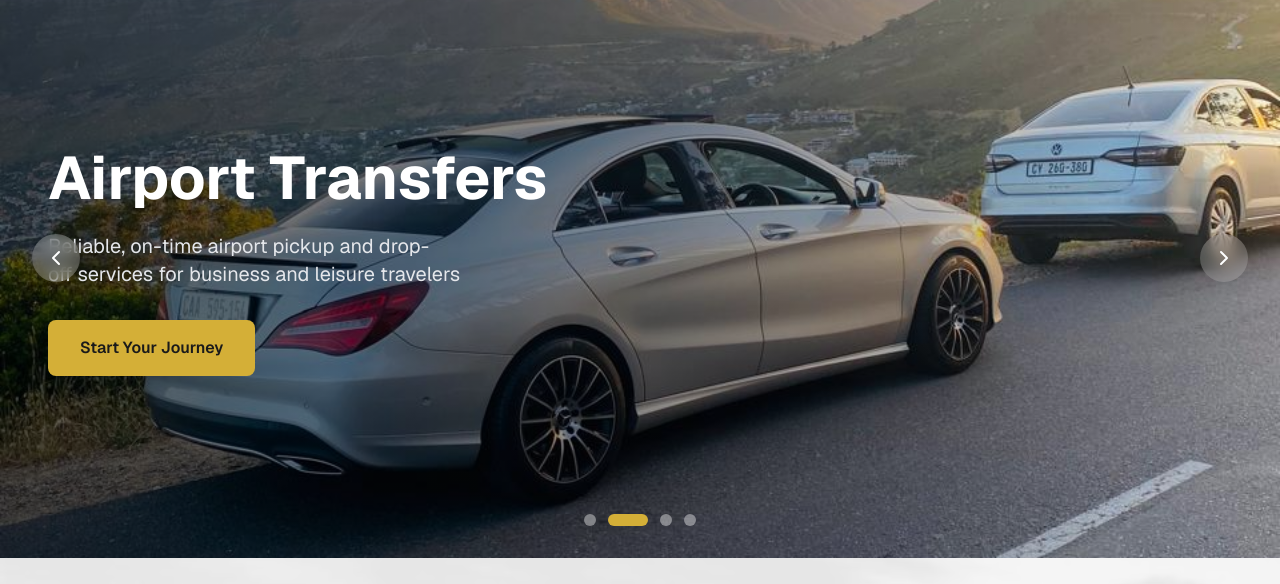
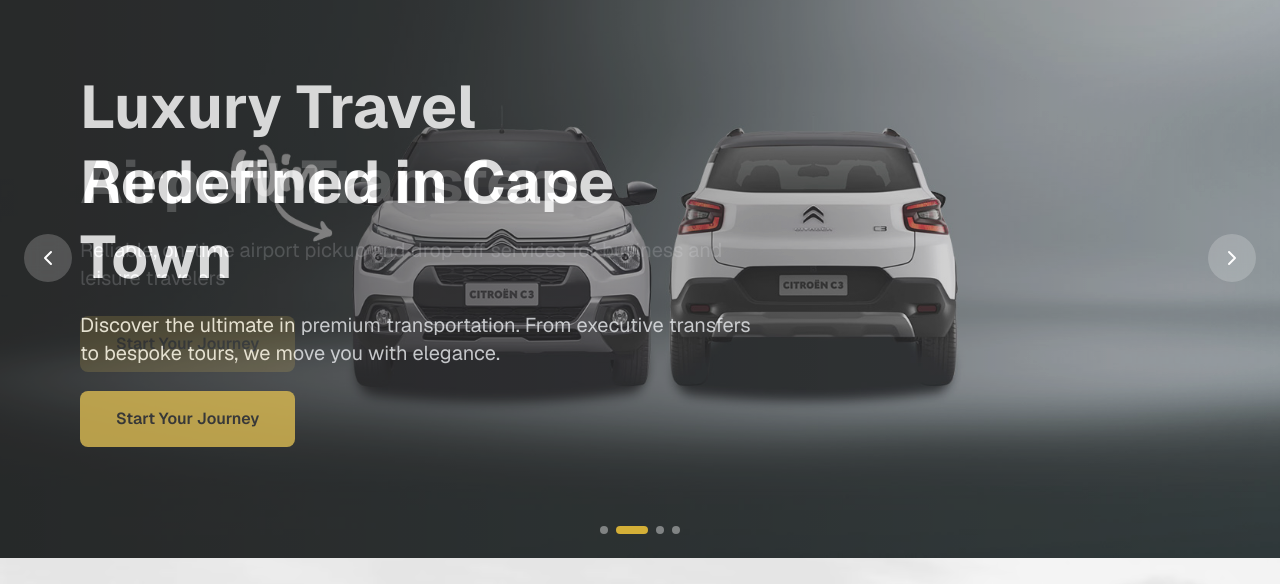
Before and after one commit to kafumbatamaxie-oss/md-travels, a Next.js app: page / in a window 1280 px wide. Shown: the part 160-744 px from the top of the page. Built offline with nearby package versions, Linux system fonts and the light colour scheme; no server answers.

Commit message:
Complete hero section

```diff
--- a/app/page.tsx
+++ b/app/page.tsx
@@ -21,28 +21,32 @@ export default function Home() {
       id: 1,
       title: t.hero.title,
       subtitle: t.hero.subtitle,
-      image: "https://images.unsplash.com/photo-1761775607993-cda287a4e1e5?q=80&w=1032&auto=format&fit=crop&ixlib=rb-4.1.0&ixid=M3wxMjA3fDB8MHxwaG90by1wYWdlfHx8fGVufDB8fHx8fA%3D%3D",
       cta: t.hero.cta1,
+      image: "/Home-page-banner-2.jpg",
+      mobileImage: "/Home-page-banner-mobile-1.jpg",
     },
     {
       id: 2,
       title: t.services.airportTransfers,
       subtitle: "Reliable, on-time airport pickup and drop-off services for business and leisure travelers",
-      image: "/mercedesbenz.jpeg",
       cta: t.hero.cta1,
+      image: "/Home-page-banner-2.jpg",
+      mobileImage: "/Home-page-banner-mobile-1.jpg",
     },
     {
       id: 3,
       title: t.services.corporateTravel,
       subtitle: "Professional transportation for your business needs with experienced drivers and luxury vehicles",
-      image: "https://images.unsplash.com/photo-1634636208509-63bcd2a1b13f?q=80&w=327&auto=format&fit=crop&ixlib=rb-4.1.0&ixid=M3wxMjA3fDB8MHxwaG90by1wYWdlfHx8fGVufDB8fHx8fA%3D%3D",
       cta: t.hero.cta1,
+      image: "/Home-page-banner-2.jpg",
+      mobileImage: "/Home-page-banner-mobile-1.jpg",
     },
     {
       id: 4,
       title: t.services.events,
       subtitle: "Make your special day memorable with our premium transportation and professional service",
-      image: "/toyota_quantum.jpeg",
+      image: "/Home-page-banner-2.jpg",
+      mobileImage: "/Home-page-banner-mobile-1.jpg",
       cta: t.hero.cta1,
     },
   ]
--- a/components/carousel.tsx
+++ b/components/carousel.tsx
@@ -1,6 +1,8 @@
 "use client"
 
-import { useState, useEffect } from "react"
+import { useState, useEffect, useRef } from "react"
+import Image from "next/image"
+import Link from "next/link"
 import { ChevronLeft, ChevronRight } from "lucide-react"
 
 interface CarouselSlide {
@@ -8,110 +10,140 @@ interface CarouselSlide {
   title: string
   subtitle: string
   image: string
+  mobileImage?: string
   cta: string
 }
 
 export function Carousel({ slides }: { slides: CarouselSlide[] }) {
   const [current, setCurrent] = useState(0)
   const [autoPlay, setAutoPlay] = useState(true)
+  const startX = useRef<number | null>(null)
 
+  /* ================= AUTOPLAY ================= */
   useEffect(() => {
     if (!autoPlay) return
     const timer = setInterval(() => {
-      setCurrent((prev) => (prev + 1) % slides.length)
-    }, 5000)
+      setCurrent((p) => (p + 1) % slides.length)
+    }, 6000)
     return () => clearInterval(timer)
   }, [autoPlay, slides.length])
 
   const next = () => {
-    setCurrent((prev) => (prev + 1) % slides.length)
+    setCurrent((p) => (p + 1) % slides.length)
     setAutoPlay(false)
   }
 
   const prev = () => {
-    setCurrent((prev) => (prev - 1 + slides.length) % slides.length)
+    setCurrent((p) => (p - 1 + slides.length) % slides.length)
     setAutoPlay(false)
   }
 
+  /* ================= TOUCH ================= */
+  const onTouchStart = (e: React.TouchEvent) => {
+    startX.current = e.touches[0].clientX
+  }
+
+  const onTouchEnd = (e: React.TouchEvent) => {
+    if (startX.current === null) return
+    const diff = startX.current - e.changedTouches[0].clientX
+    if (diff > 50) next()
+    if (diff < -50) prev()
+    startX.current = null
+  }
+
   return (
-    <div
-      className="relative w-full h-screen bg-background overflow-hidden group"
+    <section
+      className="relative w-full h-[75vh] sm:h-screen overflow-hidden"
       onMouseEnter={() => setAutoPlay(false)}
       onMouseLeave={() => setAutoPlay(true)}
+      onTouchStart={onTouchStart}
+      onTouchEnd={onTouchEnd}
     >
-      {/* Slides */}
       {slides.map((slide, idx) => (
         <div
           key={slide.id}
           className={`absolute inset-0 transition-opacity duration-1000 ${
-            idx === current ? "opacity-100" : "opacity-0"
+            idx === current ? "opacity-100 z-10" : "opacity-0 z-0"
           }`}
         >
-          {/* Background Image with Overlay */}
-          <div
-            className="absolute inset-0 bg-cover bg-center"
-            style={{
-              backgroundImage: `url('${slide.image}')`,
-            }}
-          >
-            <div className="absolute inset-0 bg-gradient-to-r from-black/60 via-black/40 to-transparent" />
+          {/* Background */}
+          <div className="absolute inset-0">
+            <Image
+              src={slide.mobileImage || slide.image}
+              alt={slide.title}
+              fill
+              priority={idx === 0}
+              className="object-cover sm:hidden"
+            />
+            <Image
+              src={slide.image}
+              alt={slide.title}
+              fill
+              priority={idx === 0}
+              className="object-cover hidden sm:block"
+            />
           </div>
 
+          {/* Overlay */}
+          <div className="absolute inset-0 bg-gradient-to-r from-black/75 via-black/40 to-transparent" />
+
           {/* Content */}
-          <div className="relative h-full flex items-center justify-start px-4 sm:px-8 md:px-12">
-            <div className="max-w-2xl animate-fade-in">
-              <h2 className="text-3xl sm:text-4xl md:text-6xl font-bold text-white mb-4 leading-tight text-balance">
+          <div className="relative z-20 h-full flex items-center px-4 sm:px-20">
+            <div className="max-w-xl sm:max-w-2xl animate-fade-in">
+              <h1 className="text-3xl sm:text-5xl md:text-6xl font-bold text-white mb-4 leading-tight">
                 {slide.title}
-              </h2>
-              <p className="text-base sm:text-lg md:text-xl text-gray-200 mb-8 max-w-xl text-balance">
+              </h1>
+
+              <p className="text-sm sm:text-lg md:text-xl text-gray-200 mb-6">
                 {slide.subtitle}
               </p>
-              <button className="px-6 sm:px-8 py-3 md:py-4 bg-secondary text-primary rounded-lg font-semibold hover:opacity-90 transition-all hover:scale-105 text-sm sm:text-base">
+
+              <Link
+                href="/quote"
+                className="inline-flex items-center justify-center px-7 py-3 sm:px-9 sm:py-4 bg-secondary text-primary rounded-lg font-semibold transition hover:scale-[1.03]"
+              >
                 {slide.cta}
-              </button>
+              </Link>
             </div>
           </div>
         </div>
       ))}
 
-      {/* Navigation Buttons - Hidden on Mobile, Visible on Desktop */}
+      {/* Arrows */}
       <button
         onClick={prev}
-        className="hidden sm:flex absolute left-4 md:left-8 top-1/2 -translate-y-1/2 z-20 bg-white/20 hover:bg-white/40 text-white p-2 md:p-3 rounded-full transition backdrop-blur-sm group-hover:opacity-100"
+        className="hidden md:flex absolute left-6 top-1/2 -translate-y-1/2 z-30 p-3 rounded-full bg-white/20 hover:bg-white/40 text-white backdrop-blur"
         aria-label="Previous slide"
       >
-        <ChevronLeft className="w-5 h-5 md:w-6 md:h-6" />
+        <ChevronLeft />
       </button>
 
       <button
         onClick={next}
-        className="hidden sm:flex absolute right-4 md:right-8 top-1/2 -translate-y-1/2 z-20 bg-white/20 hover:bg-white/40 text-white p-2 md:p-3 rounded-full transition backdrop-blur-sm group-hover:opacity-100"
+        className="hidden md:flex absolute right-6 top-1/2 -translate-y-1/2 z-30 p-3 rounded-full bg-white/20 hover:bg-white/40 text-white backdrop-blur"
         aria-label="Next slide"
       >
-        <ChevronRight className="w-5 h-5 md:w-6 md:h-6" />
+        <ChevronRight />
       </button>
 
-      {/* Dots Navigation - Mobile Friendly */}
-      <div className="absolute bottom-6 sm:bottom-8 left-1/2 -translate-x-1/2 z-20 flex gap-2 sm:gap-3">
-        {slides.map((_, idx) => (
+      {/* Dots */}
+      <div className="absolute bottom-6 left-1/2 -translate-x-1/2 z-30 flex gap-2">
+        {slides.map((_, i) => (
           <button
-            key={idx}
+            key={i}
             onClick={() => {
-              setCurrent(idx)
+              setCurrent(i)
               setAutoPlay(false)
             }}
-            className={`transition-all rounded-full ${
-              idx === current
-                ? "bg-secondary w-8 sm:w-10 h-2 sm:h-3"
-                : "bg-white/40 hover:bg-white/60 w-2 sm:w-3 h-2 sm:h-3"
+            className={`rounded-full transition-all ${
+              i === current
+                ? "bg-secondary w-8 h-2"
+                : "bg-white/40 w-2 h-2 hover:bg-white/60"
             }`}
-            aria-label={`Go to slide ${idx + 1}`}
+            aria-label={`Go to slide ${i + 1}`}
           />
         ))}
       </div>
-
-      {/* Touch Navigation for Mobile */}
-      <div className="absolute inset-0 z-10" />
-    </div>
+    </section>
   )
 }
```
Also changed, not shown: public/Home-page-banner-2.jpg (added), public/Home-page-banner-mobile-1.jpg (added).
